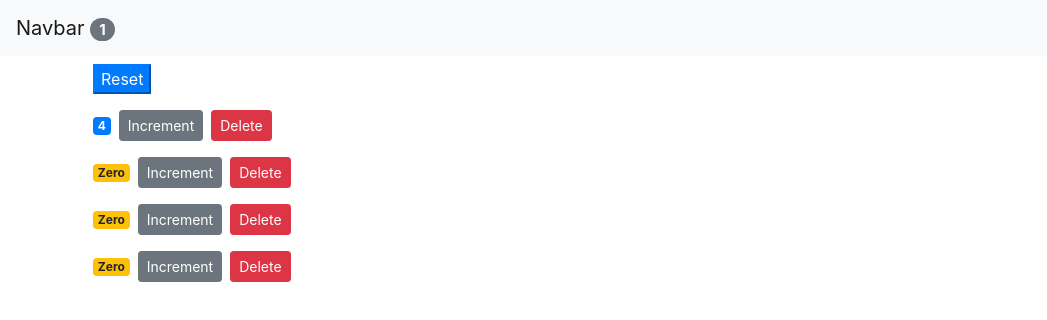
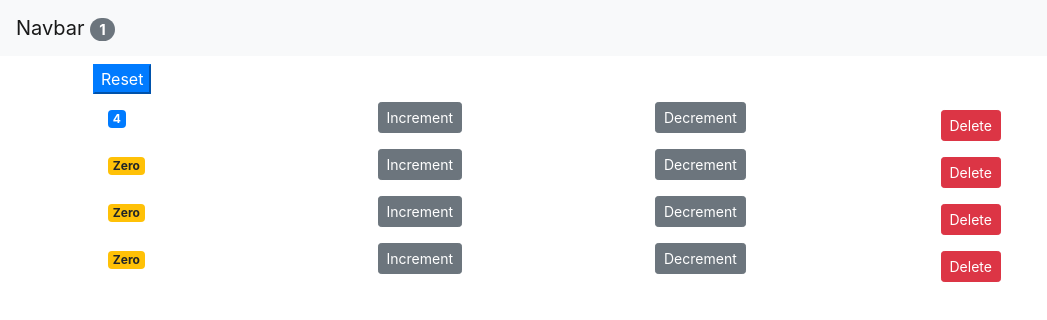
Before and after one commit to amans0508/counter-app, a React (Create React App) app: page / in a window 1280 px wide. Shown: the top 320 px of the page, without its empty margins (0-1047 px from the left). Built offline with nearby package versions, Linux system fonts and the light colour scheme.

Commit message:
implement decrement button

```diff
--- a/src/App.js
+++ b/src/App.js
@@ -30,6 +30,14 @@ class App extends Component {
     this.setState({ counters });
   };
 
+  handleDecrement = (counter) => {
+    const counters = [...this.state.counters];
+    const index = counter.indexOf(counter);
+    counters[index] = { ...counter };
+    counters[index].value--;
+    this.setState({ counters });
+  };
+
   handleReset = () => {
     const counters = this.state.counters.map((c) => {
       c.value = 0;
@@ -58,6 +66,7 @@ class App extends Component {
             onDelete={this.handleDelete}
             onReset={this.handleReset}
             onIncrement={this.handleIncrement}
+            onDecrement={this.handleDecrement}
           ></Counters>
         </main>
       </React.Fragment>
--- a/src/components/counter.jsx
+++ b/src/components/counter.jsx
@@ -3,20 +3,36 @@ import React, { Component } from "react";
 class Counter extends Component {
   render() {
     return (
-      <div>
+      <div className="container">
+        <div className="row">
+          <div className="col-sm">
             <span className={this.getBadgeClasses()}>{this.formatCount()}</span>
+          </div>
+          <div className="col-sm">
             <button
               onClick={() => this.props.onIncrement(this.props.counter)}
               className="btn btn-secondary btn-sm"
             >
               Increment
             </button>
+          </div>
+          <div className="col-sm">
+            <button
+              onClick={() => this.props.onDecrement(this.props.counter)}
+              className="btn btn-secondary btn-sm"
+            >
+              Decrement
+            </button>
+          </div>
+          <div className="col-sm">
             <button
               className="btn btn-danger btn-sm m-2"
               onClick={() => this.props.onDelete(this.props.counter.id)}
             >
               Delete
             </button>
+          </div>
+        </div>
       </div>
     );
   }
```
Lines whose indentation alone changed are shown as unchanged.
